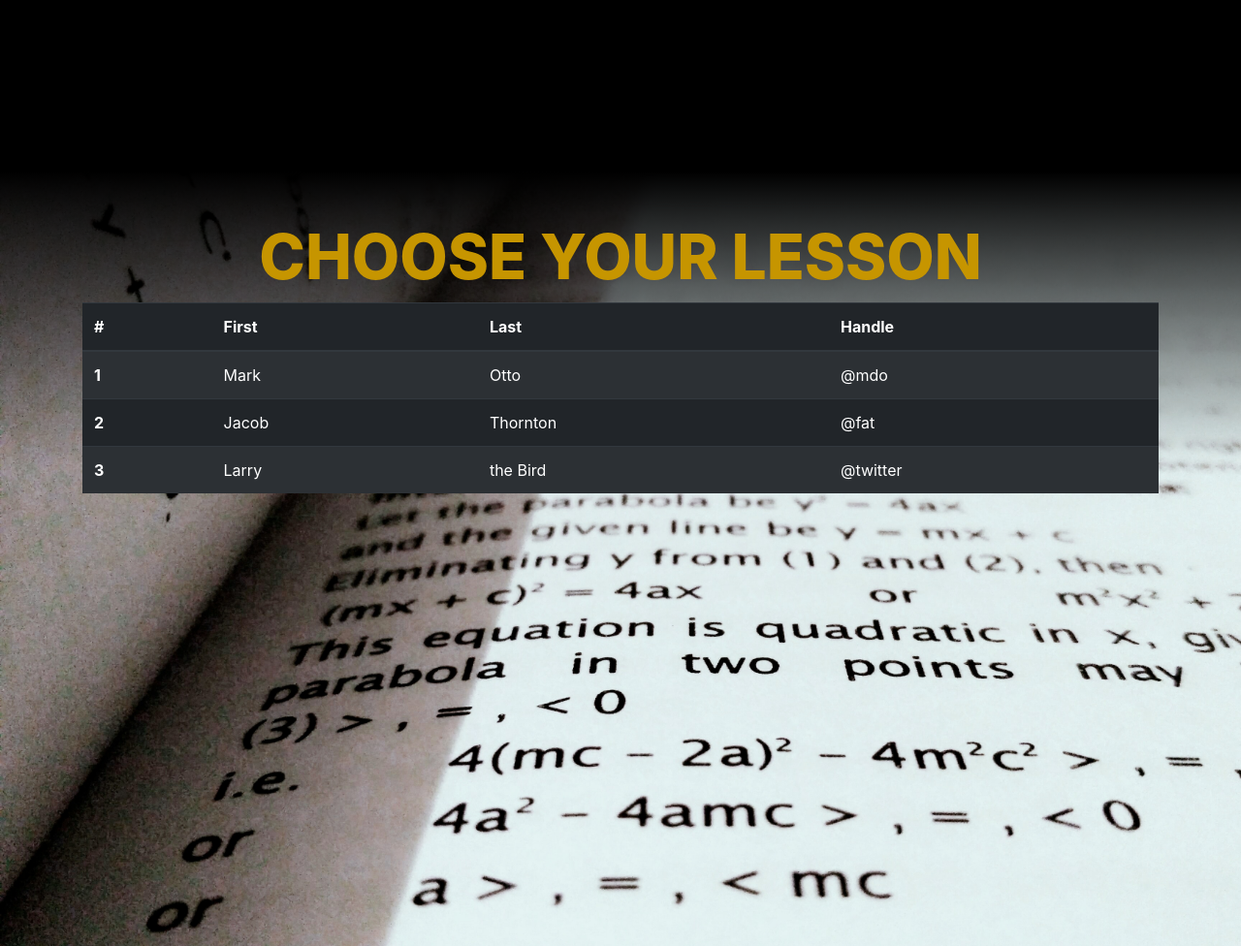
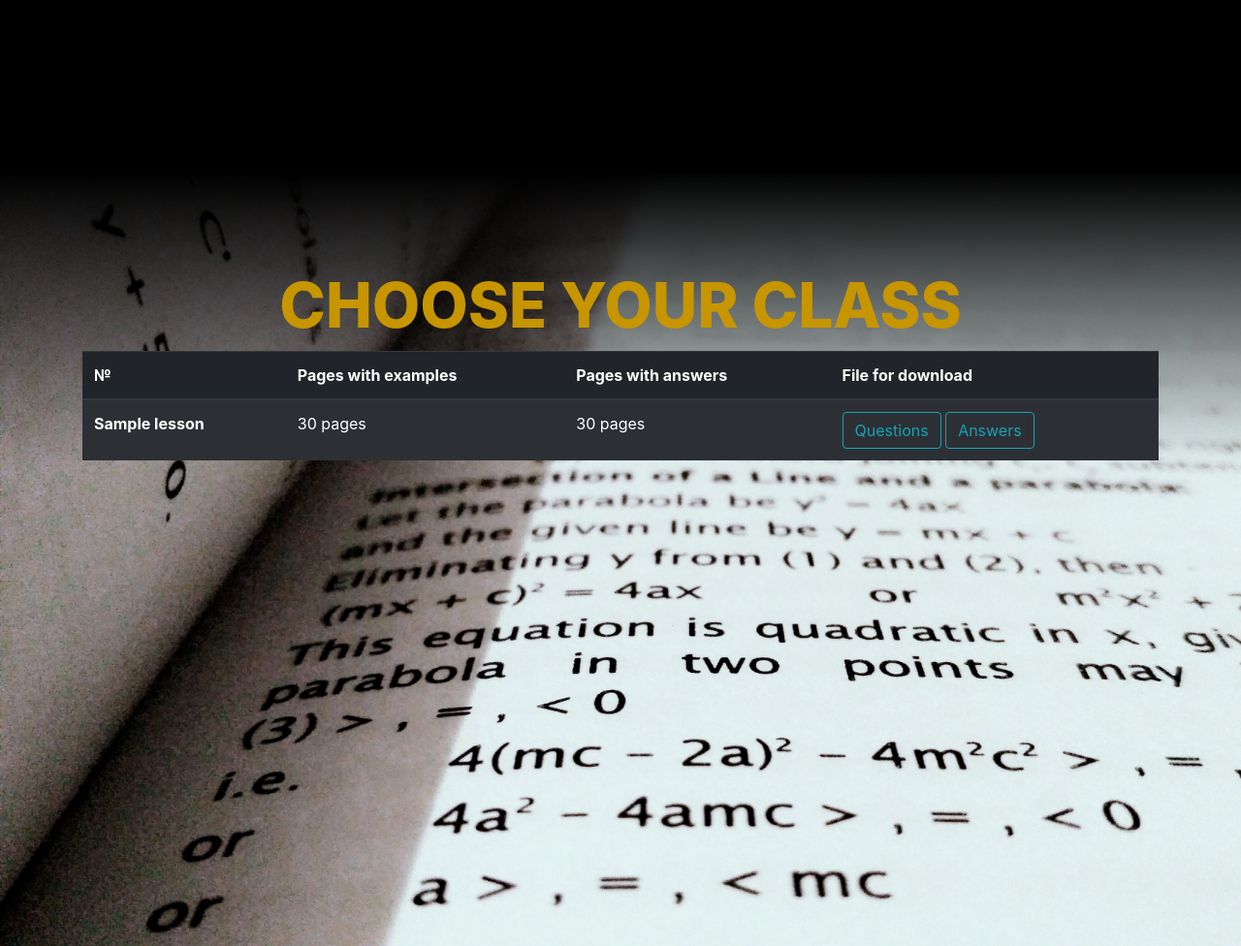
Before and after one commit to VladShat111/mathematics, a Django app: page /math/ in a window 1280 px wide. Shown: the part 1423-2399 px from the top of the page at 97% size. Run offline with Django 3.2, Linux system fonts and the light colour scheme; tables that the repository leaves empty hold one stand-in row (values such as "Sample post"); some libraries are stand-ins or nearby versions; some web fonts are replaced.

Commit message:
added table with data

```diff
--- a/math_sample/models.py
+++ b/math_sample/models.py
@@ -7,3 +7,6 @@ class Lesson(models.Model):
     name = models.CharField(max_length=200)
     file_question = models.FileField(upload_to='question', null=True)
     file_answers = models.FileField(upload_to='answers', null=True)
+
+    def __str__(self):
+        return self.name
--- a/math_sample/static/css/base.css
+++ b/math_sample/static/css/base.css
@@ -88,7 +88,7 @@
 }
 
 .tableSec{
-    margin-top: 50px;
+    margin-top: 100px;
     font-weight: 800;
 	color: #c69500;
 	text-transform: uppercase;
--- a/math_sample/urls.py
+++ b/math_sample/urls.py
@@ -2,5 +2,5 @@ from django.urls import path
 from .views import base
 
 urlpatterns = [
-    path('math/', base),
+    path('', base, name='base'),
 ]
--- a/math_sample/views.py
+++ b/math_sample/views.py
@@ -1,7 +1,11 @@
 from django.shortcuts import render
-
+from .models import Lesson
 # Create your views here.
 
 
 def base(request):
-    return render(request, 'math_sample/base.html')
+
+    data = Lesson.objects.all()
+
+    context = {'data': data}
+    return render(request, 'math_sample/base.html', context)
--- a/mathematics/urls.py
+++ b/mathematics/urls.py
@@ -20,7 +20,7 @@ from django.conf.urls.static import static
 
 urlpatterns = [
     path('admin/', admin.site.urls),
-    path('', include('math_sample.urls'))
+    path('math/', include('math_sample.urls'))
 ]
 
 if settings.DEBUG:
--- a/templates/math_sample/base.html
+++ b/templates/math_sample/base.html
@@ -20,13 +20,13 @@
               <div class="collapse navbar-collapse" id="navbarSupportedContent">
                 <ul class="navbar-nav ml-lg-auto">
                   <li class="nav-item ">
-                    <a class="nav-link" href="#home">Home <span class="sr-only">(current)</span></a>
+                    <a class="nav-link" href="{% url 'base' %}">Home <span class="sr-only">(current)</span></a>
                   </li>
                   <li class="nav-item">
-                    <a class="nav-link" href="#table">Lessons</a>
+                    <a class="nav-link" href="#table ">Lessons</a>
                   </li>
                   <li class="nav-item">
-                    <a class="nav-link" href="#about">About</a>
+                    <a class="nav-link" href="#aboutUs">About</a>
                   </li>
                 </ul>
               </div>
@@ -41,7 +41,7 @@
             </div>
         </div>
 
-    <section class="section1" id="about">
+    <section class="section1" id="aboutUs">
         <div class="container h-100">
             <div class="contentBox h100">
                 <div class="row">
@@ -52,6 +52,7 @@
                         <a href="https://www.facebook.com/sharer/sharer.php?u={{ request.build_absolute_uri }}" class="fa fa-facebook"></a>
                         <a href="https://twitter.com/home?status=I'm%20going%20to%20learn%20to%20Code...%20Come%20build%20an%20web%20apsp%20with%20me!%20%23CFE%20and%20@justinmitchel%20{{ request.build_absolute_uri }}" class="fa fa-twitter"></a>
                         <a href='https://plus.google.com/share?url={{ request.build_absolute_uri }}' class="fa fa-google-plus"></a>
+                        <a href="https://www.linkedin.com/shareArticle?mini=true&url={{ request.build_absolute_uri }}/&title=Be%20first%20%7C%20Join%20Swift%20for%20Entrepreneurs&summary=Swift%20for%20Entrepreneurs%20is%20a%20project-based%20programming%20course%20for%20non-technical%20founders.%20We'll%20learn%20how%20to%20build%20iOS%20apps%20from%20scratch%20using%20Apple's%20new%20programming%20language:%20Swift.%20Be%20first%20and%20learn%20with%20me!&source={{ request.build_absolute_uri }}" class="fa fa-linkedin"></a>
                     </div>
                 </div>
             </div>
@@ -63,43 +64,37 @@
         <div class="container h-100">
             <div class="row">
                 <div class="col-lg-12">
-                    <h1 class="text-center tableSec">Choose your lesson</h1>
+                    <h1 class="text-center tableSec">Choose your class</h1>
                 </div>
                 <div class="col-lg-12">
+
                    <table class="table table-striped table-dark">
                           <thead>
                             <tr>
-                              <th scope="col">#</th>
-                              <th scope="col">First</th>
-                              <th scope="col">Last</th>
-                              <th scope="col">Handle</th>
+                              <th scope="col">№</th>
+                              <th scope="col">Pages with examples</th>
+                              <th scope="col">Pages with answers</th>
+                              <th scope="col">File for download</th>
                             </tr>
                           </thead>
+                       {% for class in data %}
                           <tbody>
                             <tr>
-                              <th scope="row">1</th>
-                              <td>Mark</td>
-                              <td>Otto</td>
-                              <td>@mdo</td>
-                            </tr>
-                            <tr>
-                              <th scope="row">2</th>
-                              <td>Jacob</td>
-                              <td>Thornton</td>
-                              <td>@fat</td>
-                            </tr>
-                            <tr>
-                              <th scope="row">3</th>
-                              <td>Larry</td>
-                              <td>the Bird</td>
-                              <td>@twitter</td>
+                              <th scope="row">{{ class.name }}</th>
+                              <td>30 pages</td>
+                              <td>30 pages</td>
+                                <td><a class="btn btn-outline-info" href="{{ class.file_question.url }}" download>Questions</a> <a class="btn btn-outline-info" href="{{ class.file_answers.url }}" download>Answers</a></td>
                             </tr>
                           </tbody>
+                       {% endfor %}
                    </table>
+
                 </div>
             </div>
         </div>
     </section>
+
+
 
     <footer>
         <div class="container">
```
Also changed, not shown: templates/math_sample/home.html (deleted, +0 -10 lines).
